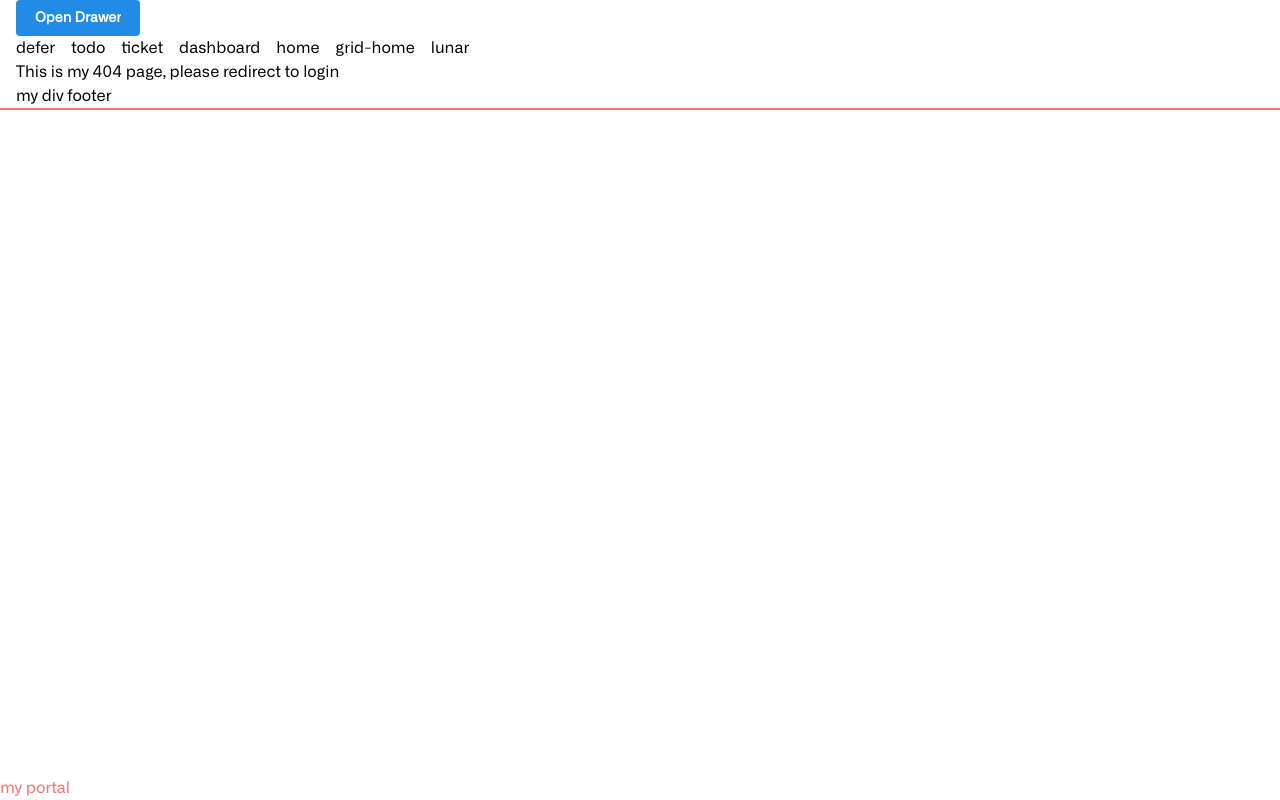
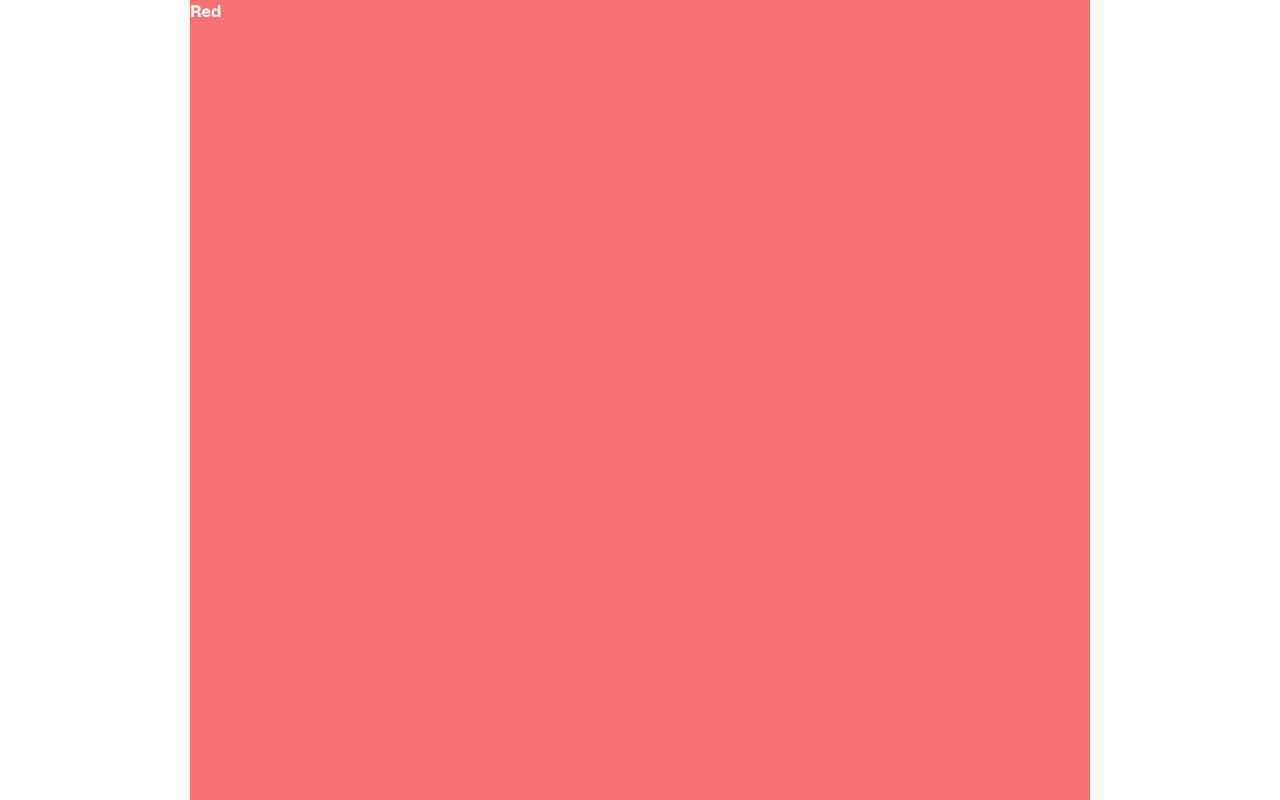
Before and after one commit to namnguyen29/my-react-template, a React (Vite) app: page /scroll-snap in a window 1280 px wide. Before the commit this address had no page. Built offline with nearby package versions, Linux system fonts and the light colour scheme.

Commit message:
Add scroll snap example (#21)

```diff
--- /dev/null
+++ b/src/app/features/common/pages/ScrollSnap/ScrollSnap.tsx
@@ -0,0 +1,54 @@
+import { useEffect, useRef } from 'react';
+
+export const ScrollSnap = () => {
+  const scrollRef = useRef<HTMLElement | null>(null);
+  const options: IntersectionObserverInit = { rootMargin: '0px', threshold: 1 };
+  const handleObserver: IntersectionObserverCallback = (entries) => {
+    entries.forEach((entry) => {
+      if (entry.isIntersecting) {
+        console.log('watch dom target::', entry.target);
+      }
+    });
+  };
+  const scrollObserver = new IntersectionObserver(handleObserver, options);
+
+  useEffect(() => {
+    // use intersection observer
+    if (scrollRef.current) {
+      const scrollBlocks = scrollRef.current?.querySelectorAll('div');
+      scrollBlocks.forEach((block) => {
+        scrollObserver.observe(block);
+      });
+    }
+  });
+
+  // useEffect(() => {
+  //   // use snap type event
+  //   scrollRef.current?.addEventListener('scrollsnapchanging', (event) => {
+  //     if ('snapTargetBlock' in event) {
+  //       const targetBlock = event.snapTargetBlock as HTMLDivElement;
+  //       console.log('scrolling block id::', targetBlock.id);
+  //     }
+  //   });
+  // });
+
+  return (
+    <article
+      ref={scrollRef}
+      className="mx-auto block h-screen max-w-[900px] snap-y snap-mandatory overflow-y-scroll text-white"
+    >
+      <div className="h-screen snap-center snap-always bg-red-400" id="bd-1">
+        <h3>Red</h3>
+      </div>
+      <div className="h-screen snap-center snap-always bg-yellow-400" id="bd-2">
+        <h3>Yellow</h3>
+      </div>
+      <div className="h-screen snap-center snap-always bg-green-400" id="bd-3">
+        <h3>Green</h3>
+      </div>
+      <div className="h-screen snap-center snap-always bg-violet-400" id="bd-4">
+        <h3>Violet</h3>
+      </div>
+    </article>
+  );
+};
--- a/src/app/features/common/pages/index.ts
+++ b/src/app/features/common/pages/index.ts
@@ -19,3 +19,7 @@ export const MyGridHome = lazy(async () => ({
 export const Lunar = lazy(async () => ({
   default: (await import('./Lunar/Lunar')).Lunar
 }));
+
+export const ScrollSnap = lazy(async () => ({
+  default: (await import('./ScrollSnap/ScrollSnap')).ScrollSnap
+}));
--- a/src/app/root.routes.tsx
+++ b/src/app/root.routes.tsx
@@ -4,7 +4,7 @@ import { createBrowserRouter } from 'react-router-dom';
 
 import { MainLayout } from '@app-containers/layouts';
 import { Login } from '@app-features/auth/pages';
-import { Dashboard, Defer, Home, Lunar, MyGridHome } from '@app-features/common/pages';
+import { Dashboard, Defer, Home, Lunar, MyGridHome, ScrollSnap } from '@app-features/common/pages';
 import { Ticket, Todo } from '@app-features/todo/pages';
 import { DemoContextProvider } from '@app-shared/contexts';
 import { ErrorBoundary, Modal, ProtectedRoute } from '@app-shared/components';
@@ -56,6 +56,10 @@ export const rootRouter = createBrowserRouter([
     ]
   },
   {
+    path: '/scroll-snap',
+    element: <ScrollSnap />
+  },
+  {
     path: '/grid-home',
     element: <MyGridHome />
   },
--- a/tsconfig.json
+++ b/tsconfig.json
@@ -2,7 +2,7 @@
   "compilerOptions": {
     "target": "ES2017",
     "useDefineForClassFields": true,
-    "lib": ["ES2020", "DOM", "DOM.Iterable"],
+    "lib": ["ES2022", "DOM", "DOM.Iterable"],
     "module": "ESNext",
     "skipLibCheck": true,
     "baseUrl": ".",
```
